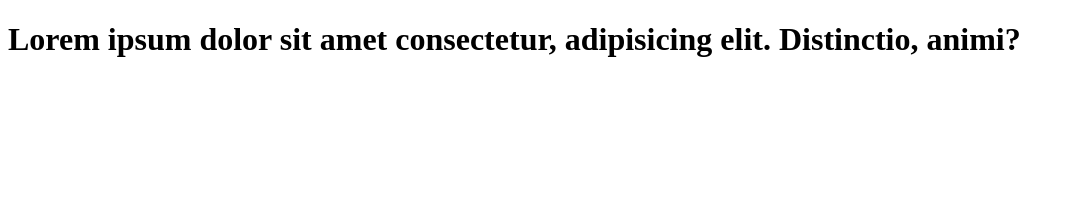
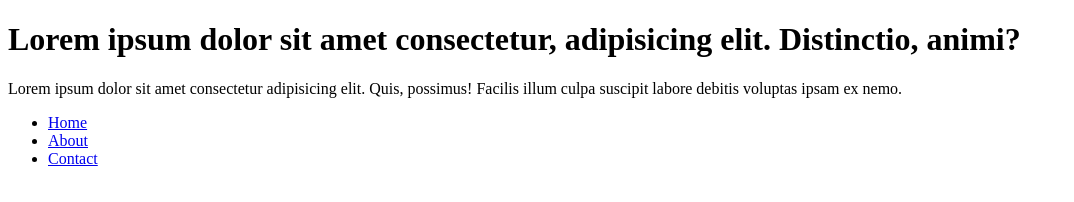
Before and after one commit to Praxion-web/checking-out-git, a plain HTML site: page index.html in a window 1280 px wide. Shown: the whole page, without its empty margins (0-1074 px from the left). Drawn offline with Linux system fonts and the light colour scheme.

Commit message:
code added to codebase

```diff
--- a/index.html
+++ b/index.html
@@ -10,5 +10,14 @@
       Lorem ipsum dolor sit amet consectetur, adipisicing elit. Distinctio,
       animi?
     </h1>
+    <p>
+      Lorem ipsum dolor sit amet consectetur adipisicing elit. Quis, possimus!
+      Facilis illum culpa suscipit labore debitis voluptas ipsam ex nemo.
+    </p>
+    <ul>
+      <li><a href="#">Home</a></li>
+      <li><a href="#">About</a></li>
+      <li><a href="#">Contact</a></li>
+    </ul>
   </body>
 </html>
```
